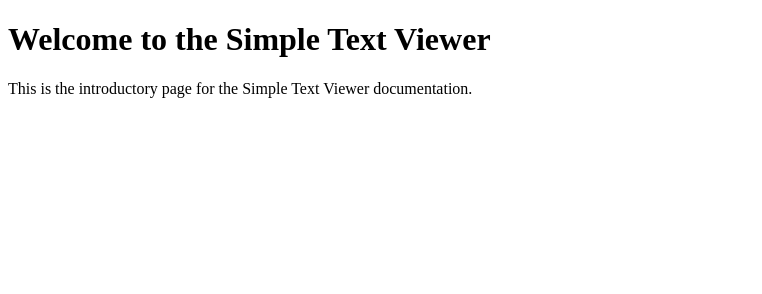
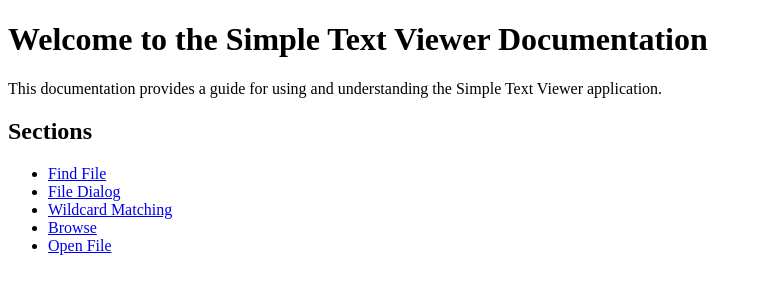
Before and after one commit to rkii939b/CallgrindHighlighter, a plain HTML site: page doc/index.html in a window 1280 px wide. Shown: the whole page, without its empty margins (0-762 px from the left). Drawn offline with Linux system fonts and the light colour scheme.

Commit message:
updating index title into body

```diff
--- a/doc/index.html
+++ b/doc/index.html
@@ -3,10 +3,20 @@
 <head>
     <meta charset="UTF-8">
     <meta name="viewport" content="width=device-width, initial-scale=1.0">
-    <title>Simple Text Viewer</title>
+
 </head>
 <body>
-    <h1>Welcome to the Simple Text Viewer</h1>
-    <p>This is the introductory page for the Simple Text Viewer documentation.</p>
+    <title><p>Simple Text Viewer</p></title>
+    <h1>Welcome to the Simple Text Viewer Documentation</h1>
+    <p>This documentation provides a guide for using and understanding the Simple Text Viewer application.</p>
+
+    <h2>Sections</h2>
+    <ul>
+        <li><a href="findfile.html">Find File</a></li>
+        <li><a href="filedialog.html">File Dialog</a></li>
+        <li><a href="wildcardmatching.html">Wildcard Matching</a></li>
+        <li><a href="browse.html">Browse</a></li>
+        <li><a href="openfile.html">Open File</a></li>
+    </ul>
 </body>
 </html>
```
